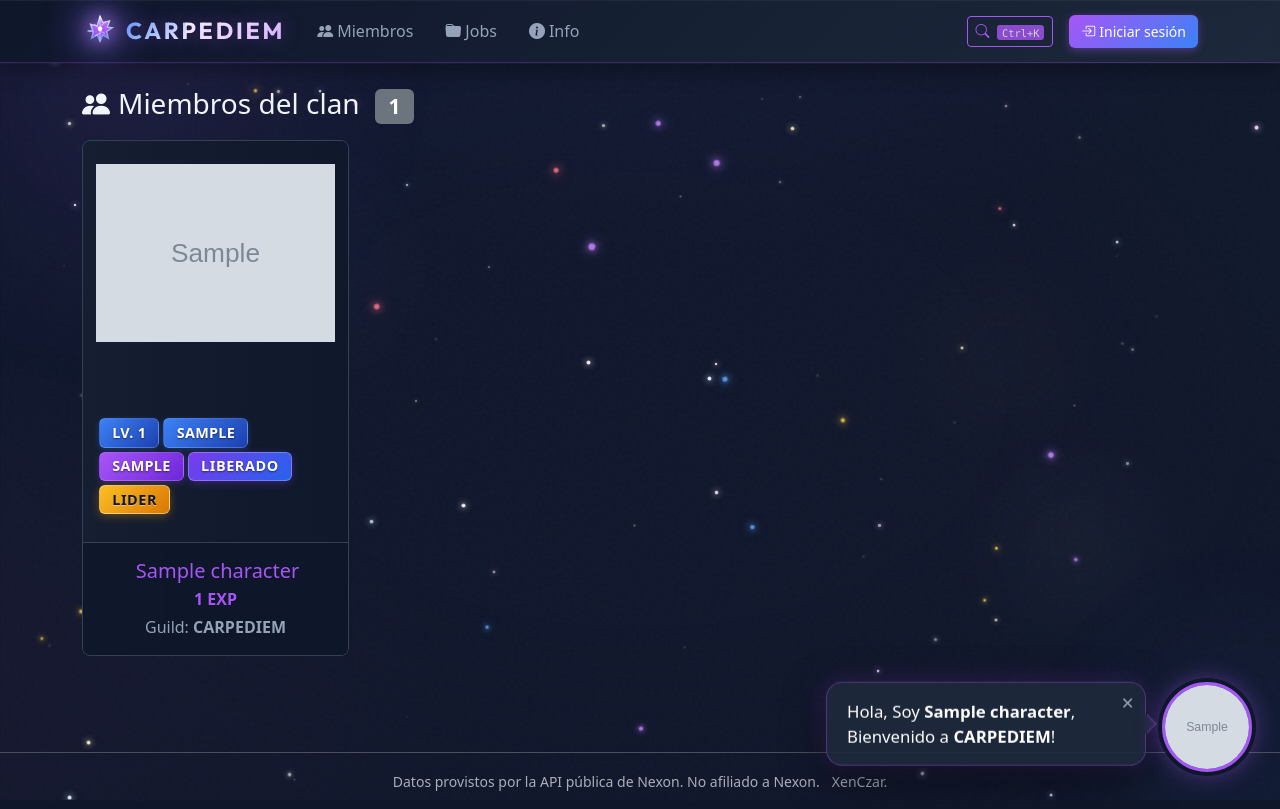
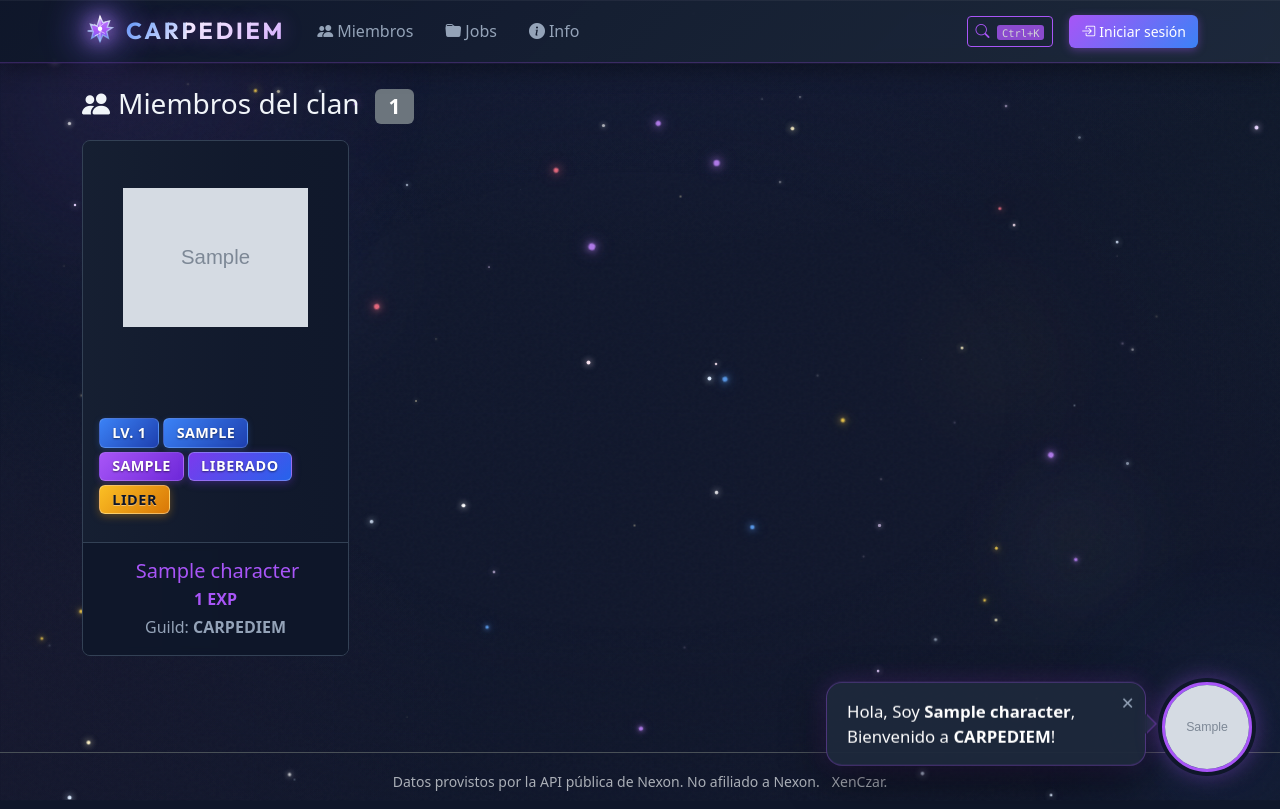
Before and after one commit to crave94/carpediem, a Flask app: page / in a window 1280 px wide. Run offline with Flask 3, Linux system fonts and the light colour scheme; tables that the repository leaves empty hold one stand-in row (values such as "Sample post"); grey boxes marked "Sample" are stand-in pictures; some libraries are stand-ins or nearby versions.

Commit message:
Update character card image size to 70%

```diff
--- a/static/style.css
+++ b/static/style.css
@@ -687,8 +687,8 @@ footer {
 }
 
 .char-card__img img {
-  width: 90%;
-  height: 90%;
+  width: 70%;
+  height: 70%;
   object-fit: contain;
   object-position: center 15%;
   image-rendering: pixelated;
```
